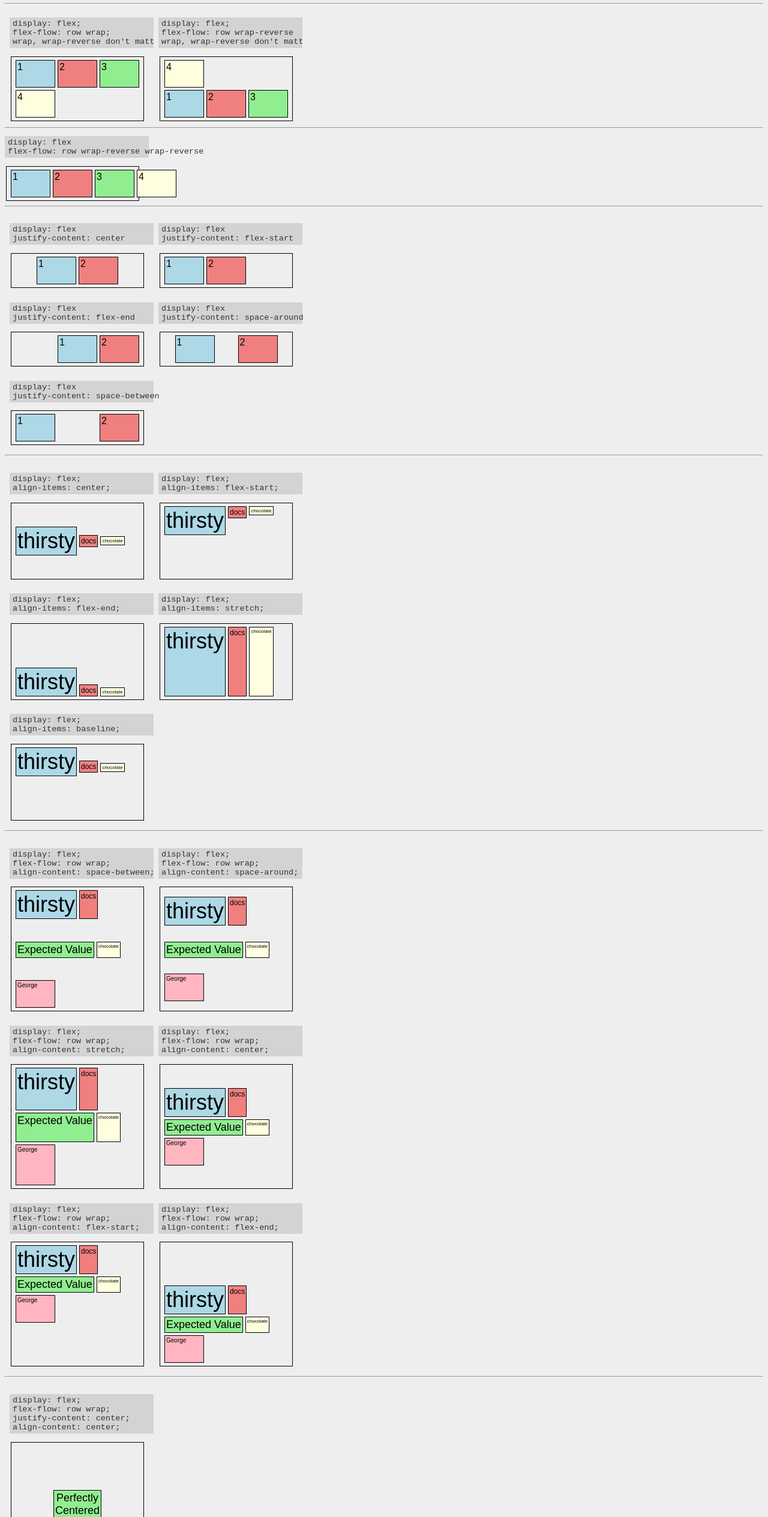
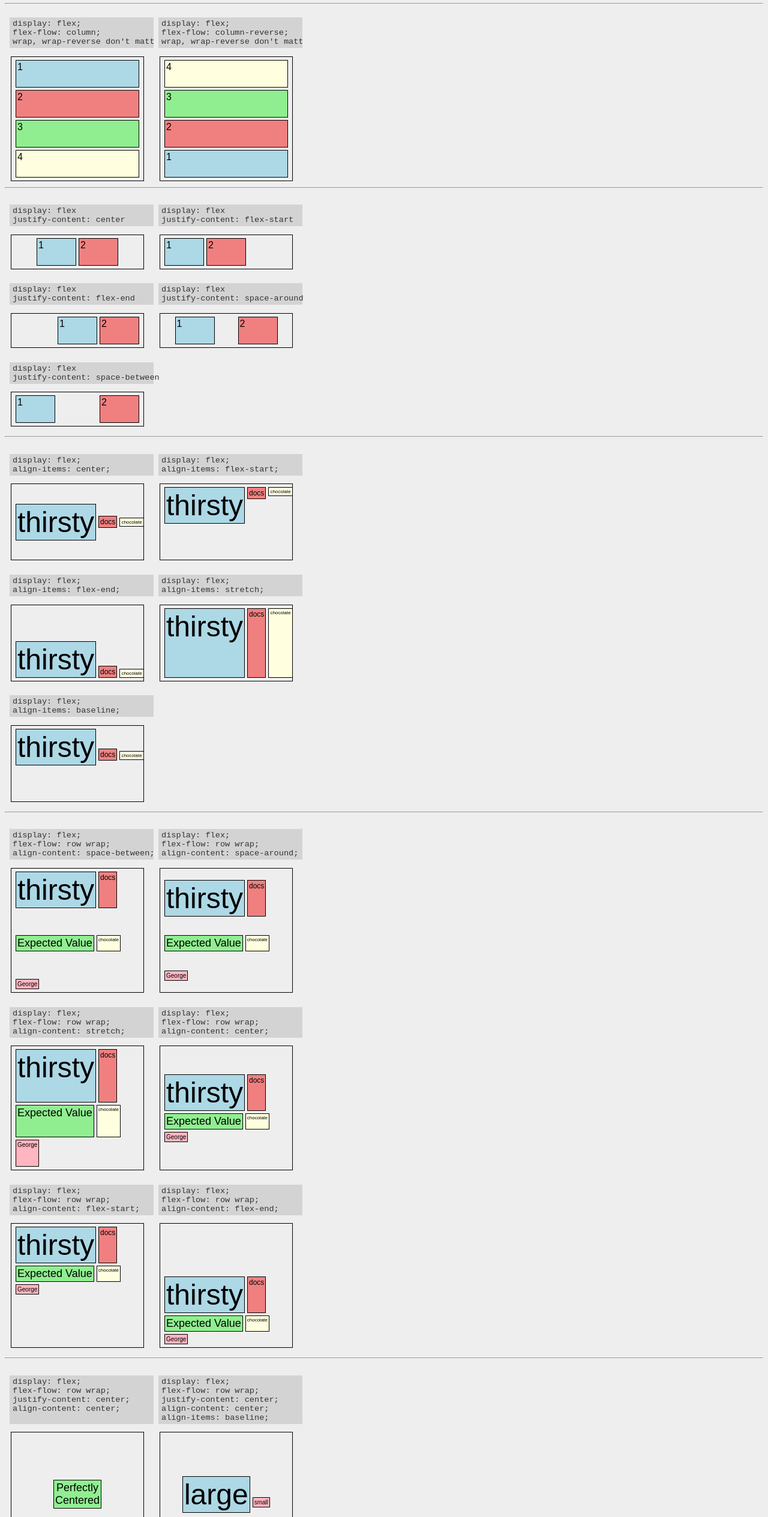
Before and after one commit to geocolumbus/css-notes, a website: page src/index.html in a window 1280 px wide. Shown: the part 1145-3674 px from the top of the page at 60% size. Drawn offline with Linux system fonts and the light colour scheme.

Commit message:
Added perfect centering

```diff
--- a/src/index.html
+++ b/src/index.html
@@ -113,10 +113,10 @@ flex-flow: row-reverse wrap-reverse
     <div class="left">
 <pre>
 display: flex;
-flex-flow: row wrap;
+flex-flow: column;
 wrap, wrap-reverse don't matter
 </pre>
-        <div class="container" style="display:flex; flex-flow: row wrap">
+        <div class="container" style="display:flex; flex-flow: column">
             <div style="background-color:lightblue">1</div>
             <div style="background-color:lightcoral">2</div>
             <div style="background-color:lightgreen">3</div>
@@ -127,27 +127,16 @@ wrap, wrap-reverse don't matter
     <div class="left">
 <pre>
 display: flex;
-flex-flow: row wrap-reverse
+flex-flow: column-reverse;
 wrap, wrap-reverse don't matter
 </pre>
-        <div class="container" style="display:flex; flex-flow: row wrap-reverse">
+        <div class="container" style="display:flex; flex-flow: column-reverse">
             <div style="background-color:lightblue">1</div>
             <div style="background-color:lightcoral">2</div>
             <div style="background-color:lightgreen">3</div>
             <div style="background-color:lightyellow">4</div>
         </div>
     </div>
-</div>
-<hr/> <!-- ------------------------------------------------------------------->
-<pre>
-display: flex
-flex-flow: row wrap-reverse wrap-reverse
-</pre>
-<div class="container" style="display:flex; flex-flow: row wrap-reverse wrap-reverse">
-    <div style="background-color:lightblue">1</div>
-    <div style="background-color:lightcoral">2</div>
-    <div style="background-color:lightgreen">3</div>
-    <div style="background-color:lightyellow">4</div>
 </div>
 <hr/> <!-- ------------------------------------------------------------------->
 <div style="display:flex; flex-flow: row wrap; width: 520px; border: none">
@@ -381,11 +370,59 @@ display: flex;
 flex-flow: row wrap;
 justify-content: center;
 align-content: center;
+
 </pre>
-        <div class="container-tall" style="display:flex; flex-flow: row wrap; justify-content: center; align-items: center">
+        <div class="container-tall"
+             style="display:flex; flex-flow: row wrap; justify-content: center; align-items: center">
             <div class="box3">Perfectly<br/>Centered</div>
         </div>
     </div>
+
+    <div style="border:none"> <!-- ======================================== -->
+        <pre>
+display: flex;
+flex-flow: row wrap;
+justify-content: center;
+align-content: center;
+align-items: baseline;
+</pre>
+        <div class="container-tall"
+             style="display:flex; flex-flow: row wrap; justify-content: center; align-content: center; align-items: baseline">
+            <div class="box1">large</div>
+            <div class="box5">small</div>
+        </div>
+    </div>
+
+    <div style="border:none"> <!-- ======================================== -->
+        <pre>
+display: flex;
+flex-flow: row wrap;
+justify-content: center;
+align-content: center;
+align-items: center;
+</pre>
+        <div class="container-tall"
+             style="display:flex; flex-flow: row wrap; justify-content: center; align-content: center; align-items: center">
+            <div class="box1">large</div>
+            <div class="box5">small</div>
+        </div>
+    </div>
+
+    <div style="border:none"> <!-- ======================================== -->
+        <pre>
+display: flex;
+flex-flow: row wrap;
+justify-content: center;
+align-content: center;
+align-items: flex-end;
+</pre>
+        <div class="container-tall"
+             style="display:flex; flex-flow: row wrap; justify-content: center; align-content: center; align-items: flex-end">
+            <div class="box1">large</div>
+            <div class="box5">small</div>
+        </div>
+    </div>
+
 </div>
 </body>
 </html>
--- a/src/public/style.css
+++ b/src/public/style.css
@@ -18,7 +18,7 @@ div.container {
     border: thin solid black
 }
 
-div.box1, div.box2, div.box3, div.box4 {
+div.box1, div.box2, div.box3, div.box4, div.box5 {
     min-width: auto;
     min-height: auto;
     text-align: center;
@@ -26,7 +26,7 @@ div.box1, div.box2, div.box3, div.box4 {
 
 div.box1 {
     background-color: lightblue;
-    font-size: 36px;
+    font-size: 48px;
 }
 
 div.box2 {
```
